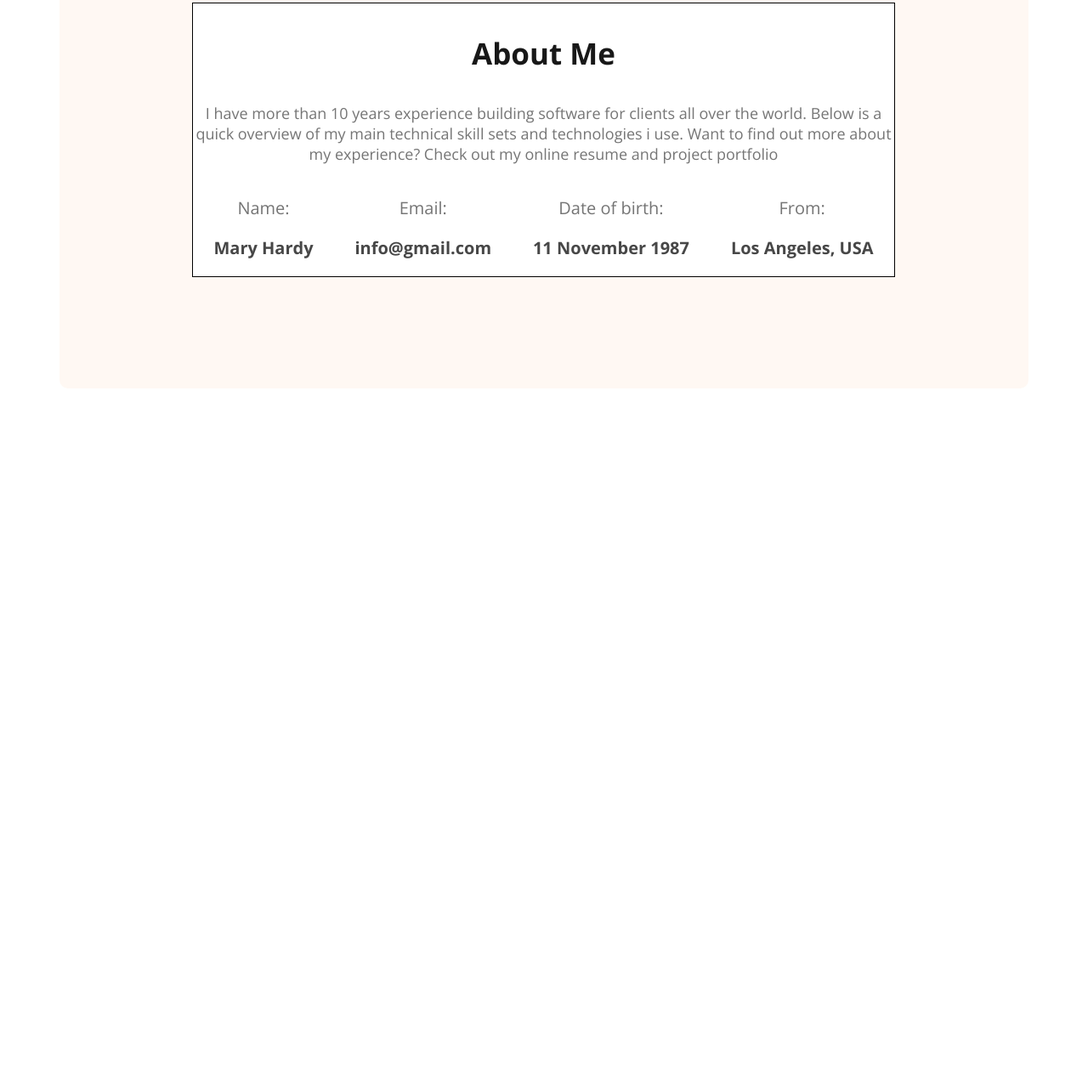
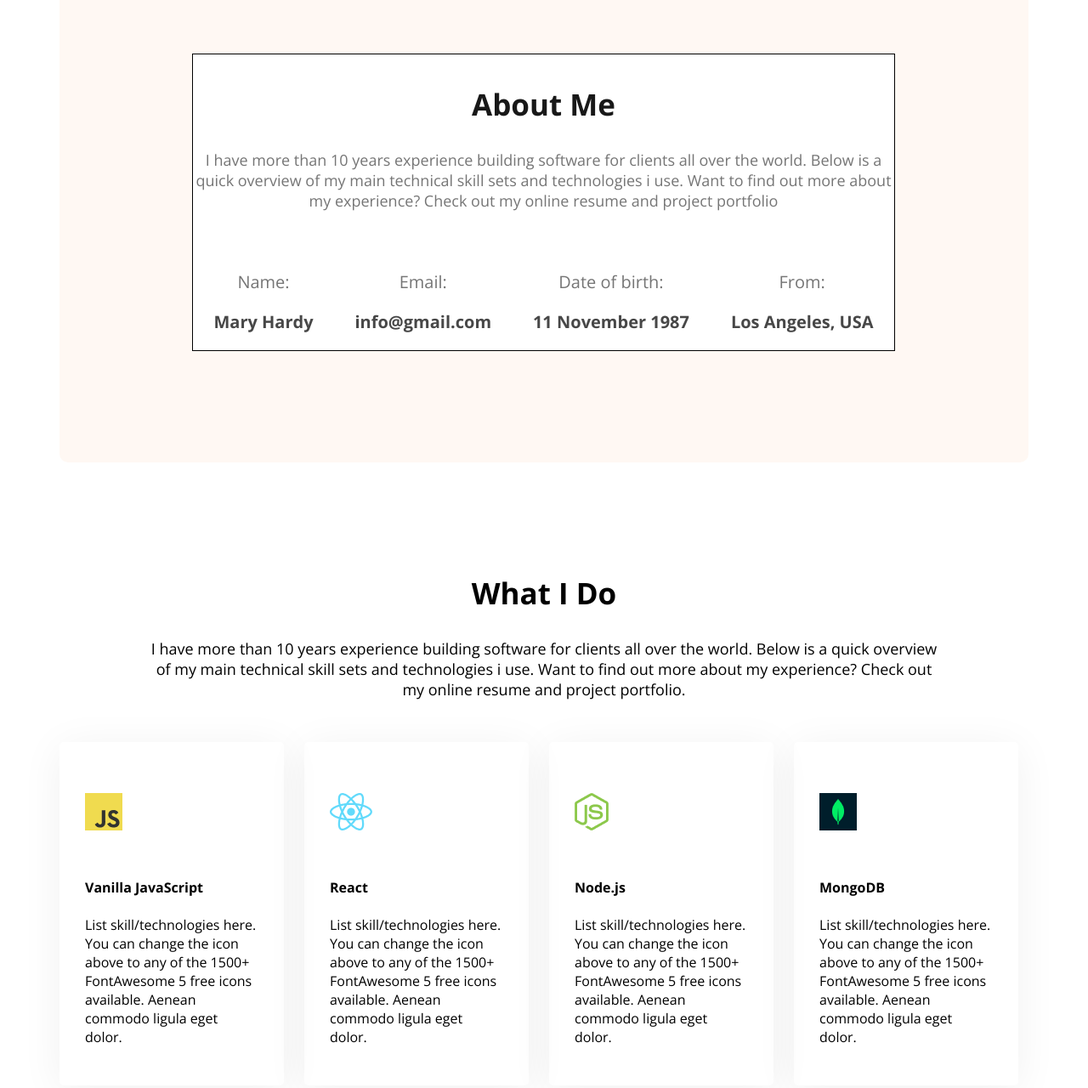
Before and after one commit to SUGalib/web-developer-portfolio, a plain HTML site: page index.html in a window 1280 px wide. Shown: the part 1147-2427 px from the top of the page at 85% size. Before the commit the page ends 1612 px from the top, so only its background shows below. Drawn offline with nearby package versions, Linux system fonts and the light colour scheme.

Commit message:
skill section added

```diff
--- a/index.html
+++ b/index.html
@@ -72,6 +72,51 @@
             </div>
 
         </section>
+        <section class="skills">
+            <h3 class="section-title text-center">
+                What I Do
+            </h3>
+            <p class="section-description text-center skill-sec-desc">
+                I have more than 10 years experience building software for clients all over the world. Below is a quick
+                overview of my main technical skill sets and technologies i use. Want to find out more about my
+                experience? Check out my online resume and project portfolio.
+            </p>
+            <div class="skills-container">
+                <!-- .skill*4>img+.skill-desc>h4.skill-title+p.skill-description -->
+                <div class="skill">
+                    <img src="images/icons/js.png" alt="">
+                    <div class="skill-desc">
+                        <h4 class="skill-title">Vanilla JavaScript</h4>
+                        <p class="skill-description">List skill/technologies here. You can change the icon above to any
+                            of the 1500+ FontAwesome 5 free icons available. Aenean commodo ligula eget dolor.</p>
+                    </div>
+                </div>
+                <div class="skill">
+                    <img src="images/icons/react.png" alt="">
+                    <div class="skill-desc">
+                        <h4 class="skill-title">React</h4>
+                        <p class="skill-description">List skill/technologies here. You can change the icon above to any
+                            of the 1500+ FontAwesome 5 free icons available. Aenean commodo ligula eget dolor.</p>
+                    </div>
+                </div>
+                <div class="skill">
+                    <img src="images/icons/nodejs.png" alt="">
+                    <div class="skill-desc">
+                        <h4 class="skill-title">Node.js</h4>
+                        <p class="skill-description">List skill/technologies here. You can change the icon above to any
+                            of the 1500+ FontAwesome 5 free icons available. Aenean commodo ligula eget dolor.</p>
+                    </div>
+                </div>
+                <div class="skill">
+                    <img src="images/icons/mongo.png" alt="">
+                    <div class="skill-desc">
+                        <h4 class="skill-title">MongoDB</h4>
+                        <p class="skill-description">List skill/technologies here. You can change the icon above to any
+                            of the 1500+ FontAwesome 5 free icons available. Aenean commodo ligula eget dolor.</p>
+                    </div>
+                </div>
+            </div>
+        </section>
     </main>
     <footer></footer>
 </body>
--- a/styles/portfolio.css
+++ b/styles/portfolio.css
@@ -37,12 +37,19 @@
 .section-title{
     font-size: 35px;
     font-weight: bold;
+    margin-bottom: 30px;
 
 }
 .section-description{
     font-size: 18px;
+    margin-bottom: 50px;
 }
-
+.text-center{
+    text-align: center;
+}
+img{
+    margin: 30px 0;
+}
 /* header */
 .header{
     background-image: url(../images/developer.png), url(../images/header_bg.png);
@@ -113,14 +120,16 @@ main{
     max-width: 1140px;
     margin: 0 auto;
 }
-
+main section{
+    margin-top: 130px;
+    margin-bottom: 130px;
+}
 
 /* about styles */
 .about{
     border-radius: 10px;
     padding: 131px 157px 131px 156px;
     text-align: center;
-    margin-top: 130px;
 }
 .about-me-container{
     border: 1px solid black;
@@ -139,3 +148,22 @@ main{
     font-weight: bold;
     color: #474747;
 }
+
+/* skill styles  */
+.skills-container{
+    display: flex;
+    gap: 24px;
+}
+.skill-desc{
+    width: 204px;
+}
+
+.skill{
+    box-shadow: 0px 6px 50px 0px rgba(0, 0, 0, 0.06);
+    padding: 30px;
+    border-radius: 5px;
+}
+.skill-sec-desc{
+    margin: 0 100px;
+    margin-bottom: 50px;
+}
```
